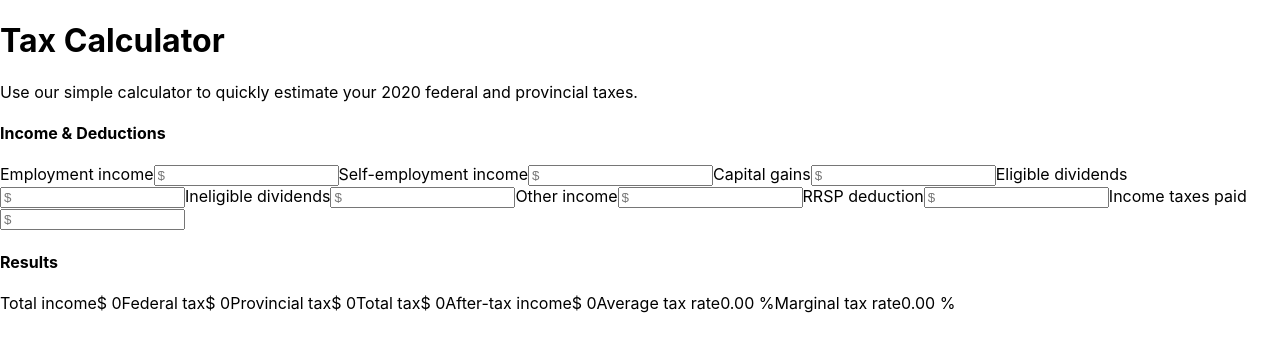
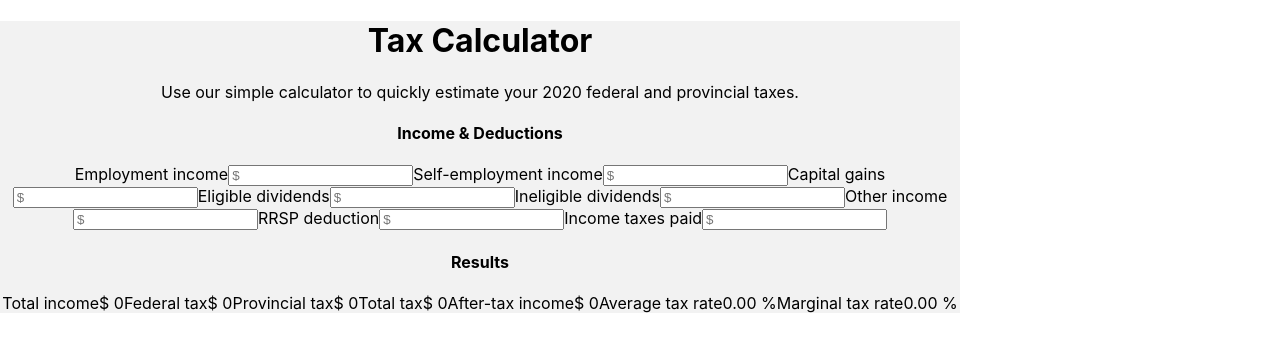
Before and after one commit to Kenji-Jumalon/taxcalculator, a React (Create React App) app in the folder src/main/ui/taxcalculatorapp/: page / in a window 1280 px wide. Shown: the top 352 px of the page. Built offline with nearby package versions, Linux system fonts and the light colour scheme; the HTML template or start-up script is replaced by a standard one.

Commit message:
adds TaxCalculator.css

```diff
--- /dev/null
+++ b/src/main/ui/taxcalculatorapp/src/TaxCalculator.css
@@ -0,0 +1,7 @@
+/***/
+
+#taxcalculator {
+    width: 960px;
+    background: #f2f2f2;
+    text-align: center;
+}
--- a/src/main/ui/taxcalculatorapp/src/TaxCalculator.js
+++ b/src/main/ui/taxcalculatorapp/src/TaxCalculator.js
@@ -1,10 +1,11 @@
 import React, { Component } from 'react';
 import {Navbar} from 'react-bootstrap';
+import "./TaxCalculator.css"
 
 class TaxCalculator extends Component {
     render() {
         return(
-            <div>
+            <div id={"taxcalculator"}>
                 <div>
                     <h1>Tax Calculator</h1>
                     <p>Use our simple calculator to quickly estimate your 2020 federal and provincial taxes.</p>
```
